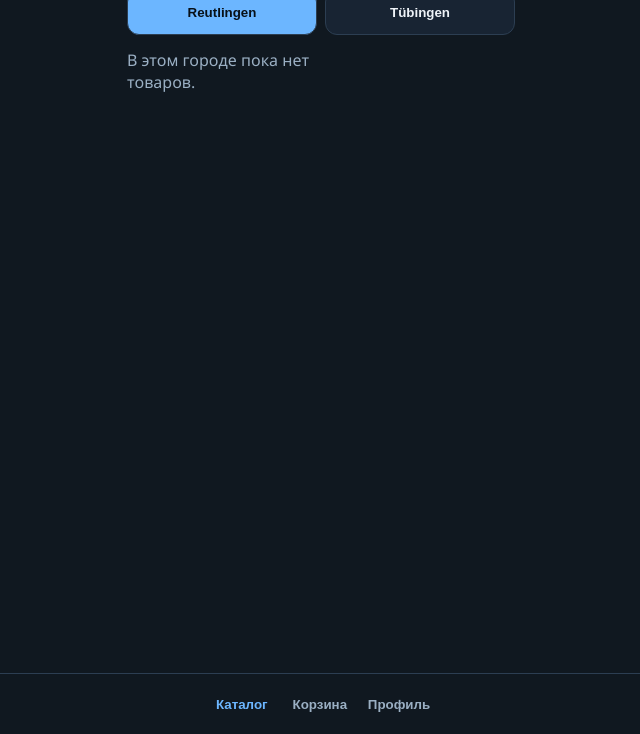
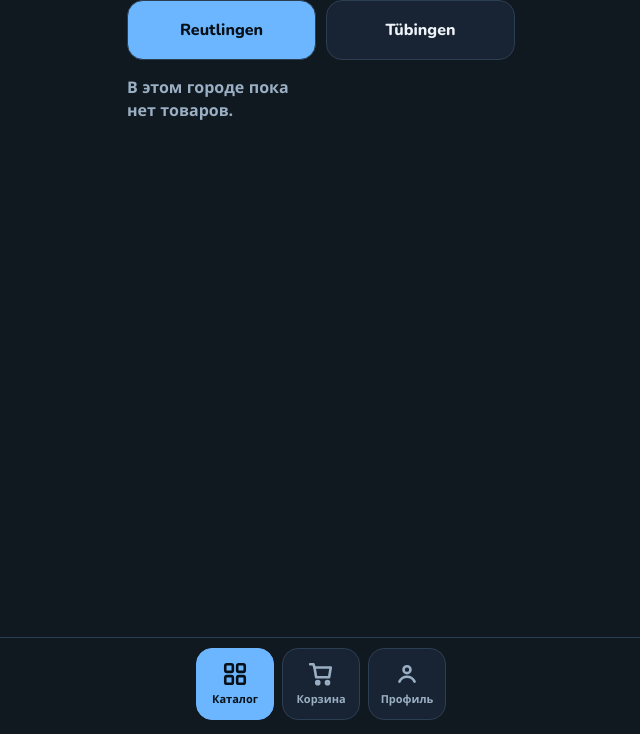
Before and after one commit to elfasales/elfasales, a plain HTML site: page index.html in a window 1280 px wide. Shown: the part 66-800 px from the top of the page, without its empty margins (319-959 px from the left). Drawn offline with nearby package versions, Linux system fonts and the light colour scheme.

Commit message:
Update index.html

```diff
--- a/index.html
+++ b/index.html
@@ -5,35 +5,39 @@
   <meta name="viewport" content="width=device-width, initial-scale=1" />
   <title>ElfaSales</title>
   <script src="https://telegram.org/js/telegram-web-app.js"></script>
+  <link rel="preconnect" href="https://fonts.googleapis.com" />
+  <link href="https://fonts.googleapis.com/css2?family=Nunito:wght@800;900&display=swap" rel="stylesheet" />
   <style>
     :root { color-scheme: dark; }
     * { box-sizing: border-box; }
-    body { margin: 0; font-family: Segoe UI, sans-serif; background: #101820; color: #eef3f8; }
-    main { max-width: 420px; margin: 0 auto; padding: 20px 16px 96px; }
+    body { margin: 0; font-family: Nunito, Segoe UI, sans-serif; font-weight: 800; background: #101820; color: #eef3f8; }
+    main { max-width: 420px; margin: 0 auto; padding: 20px 16px 120px; }
     h1 { margin: 8px 0 4px; font-size: 28px; }
-    p.hint { margin: 0 0 16px; color: #9aafc3; }
-    .cities { display: grid; grid-template-columns: 1fr 1fr; gap: 8px; margin: 14px 0; }
-    .city { background: #182433; color: #eef3f8; border: 1px solid #2c3e52; padding: 14px 8px; }
+    p.hint { margin: 0 0 16px; color: #9aafc3; font-weight: 800; }
+    .brand { font-size: 22px; letter-spacing: 0.02em; }
+    .cities { display: grid; grid-template-columns: 1fr 1fr; gap: 10px; margin: 16px 0; }
+    .city { background: #182433; color: #eef3f8; border: 1px solid #2c3e52; padding: 18px 8px; font-size: 16px; min-height: 58px; }
     .city.on { background: #6cb6ff; color: #071018; }
     .grid { display: grid; grid-template-columns: 1fr 1fr; gap: 10px; }
     article { border: 1px solid #2c3e52; background: #182433; border-radius: 16px; padding: 12px; min-height: 140px; display: flex; flex-direction: column; }
-    button { cursor: pointer; border: 0; border-radius: 12px; font-weight: 700; }
+    button { cursor: pointer; border: 0; border-radius: 16px; font-family: inherit; font-weight: 800; }
     .add, .buy { background: #6cb6ff; color: #071018; }
-    .add { margin-top: auto; align-self: flex-end; width: 40px; height: 40px; border-radius: 999px; }
-    .buy, .ghost { width: 100%; padding: 14px; margin-top: 12px; }
+    .add { margin-top: auto; align-self: flex-end; width: 48px; height: 48px; border-radius: 999px; font-size: 24px; }
+    .buy, .ghost { width: 100%; padding: 16px; margin-top: 12px; font-size: 17px; }
     .ghost { background: transparent; color: #eef3f8; border: 1px solid #2c3e52; }
-    nav { position: fixed; left: 0; right: 0; bottom: 0; display: flex; justify-content: center; gap: 6px; background: #101820; border-top: 1px solid #2c3e52; padding: 8px; }
-    nav button { background: transparent; color: #9aafc3; min-width: 72px; min-height: 44px; }
-    nav button.on { color: #6cb6ff; }
+    nav { position: fixed; left: 0; right: 0; bottom: 0; display: flex; justify-content: center; gap: 8px; background: #101820; border-top: 1px solid #2c3e52; padding: 10px 8px 14px; }
+    nav button { background: #182433; color: #9aafc3; border: 1px solid #2c3e52; width: 78px; min-height: 72px; display: flex; flex-direction: column; align-items: center; justify-content: center; gap: 4px; font-size: 11px; }
+    nav button svg { width: 26px; height: 26px; stroke: currentColor; fill: none; stroke-width: 2.4; stroke-linecap: round; stroke-linejoin: round; }
+    nav button.on { color: #071018; background: #6cb6ff; border-color: #6cb6ff; }
     .price { color: #e8b86d; }
     .screen { display: none; }
     .screen.on { display: block; }
-    textarea { width: 100%; margin: 6px 0 10px; padding: 12px; border-radius: 12px; border: 1px solid #2c3e52; background: #182433; color: inherit; }
+    textarea { width: 100%; margin: 6px 0 10px; padding: 12px; border-radius: 12px; border: 1px solid #2c3e52; background: #182433; color: inherit; font-family: inherit; font-weight: 800; }
   </style>
 </head>
 <body>
   <main>
-    <strong>ElfaSales</strong>
+    <div class="brand">ElfaSales</div>
     <section id="catalog" class="screen on">
       <div class="cities">
         <button type="button" class="city on" data-city="reutlingen">Reutlingen</button>
@@ -59,10 +63,22 @@
     </section>
   </main>
   <nav>
-    <button class="on" data-tab="catalog">Каталог</button>
-    <button data-tab="cart">Корзина</button>
-    <button data-tab="profile">Профиль</button>
-    <button data-tab="admin">Админ</button>
+    <button class="on" data-tab="catalog">
+      <svg viewBox="0 0 24 24"><rect x="3" y="3" width="7" height="7" rx="1.5"/><rect x="14" y="3" width="7" height="7" rx="1.5"/><rect x="3" y="14" width="7" height="7" rx="1.5"/><rect x="14" y="14" width="7" height="7" rx="1.5"/></svg>
+      Каталог
+    </button>
+    <button data-tab="cart">
+      <svg viewBox="0 0 24 24"><path d="M6 6h15l-1.5 9h-12z"/><path d="M6 6L5 3H2"/><circle cx="9" cy="20" r="1.4"/><circle cx="18" cy="20" r="1.4"/></svg>
+      Корзина
+    </button>
+    <button data-tab="profile">
+      <svg viewBox="0 0 24 24"><circle cx="12" cy="8" r="3.2"/><path d="M5 19c1.4-3 3.8-4.5 7-4.5S17.6 16 19 19"/></svg>
+      Профиль
+    </button>
+    <button data-tab="admin">
+      <svg viewBox="0 0 24 24"><circle cx="12" cy="12" r="3"/><path d="M12 3v2.2M12 18.8V21M3 12h2.2M18.8 12H21M5.6 5.6l1.6 1.6M16.8 16.8l1.6 1.6M18.4 5.6l-1.6 1.6M7.2 16.8l-1.6 1.6"/></svg>
+      Админ
+    </button>
   </nav>
   <script>
     const products = [];
```
